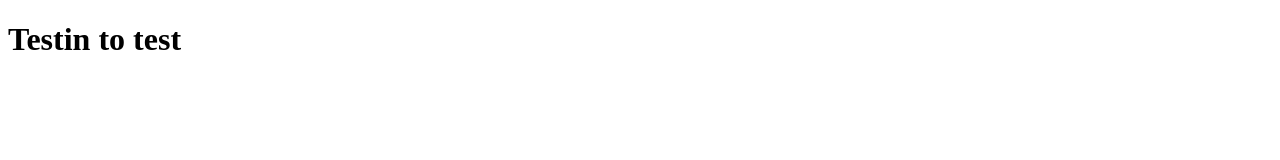
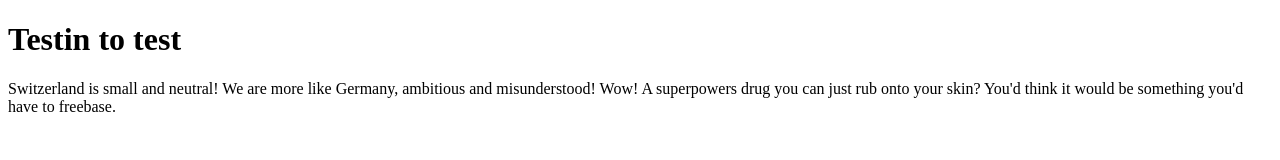
Before and after one commit to europa-david-alex/codeup-design-project, a plain HTML site: page index.html in a window 1280 px wide. Drawn offline with Linux system fonts and the light colour scheme.

Commit message:
random futurama quote

```diff
--- a/index.html
+++ b/index.html
@@ -6,5 +6,6 @@
 </head>
 <body>
 <h1>Testin to test</h1>
+<p>Switzerland is small and neutral! We are more like Germany, ambitious and misunderstood! Wow! A superpowers drug you can just rub onto your skin? You'd think it would be something you'd have to freebase.</p>
 </body>
 </html>
```
